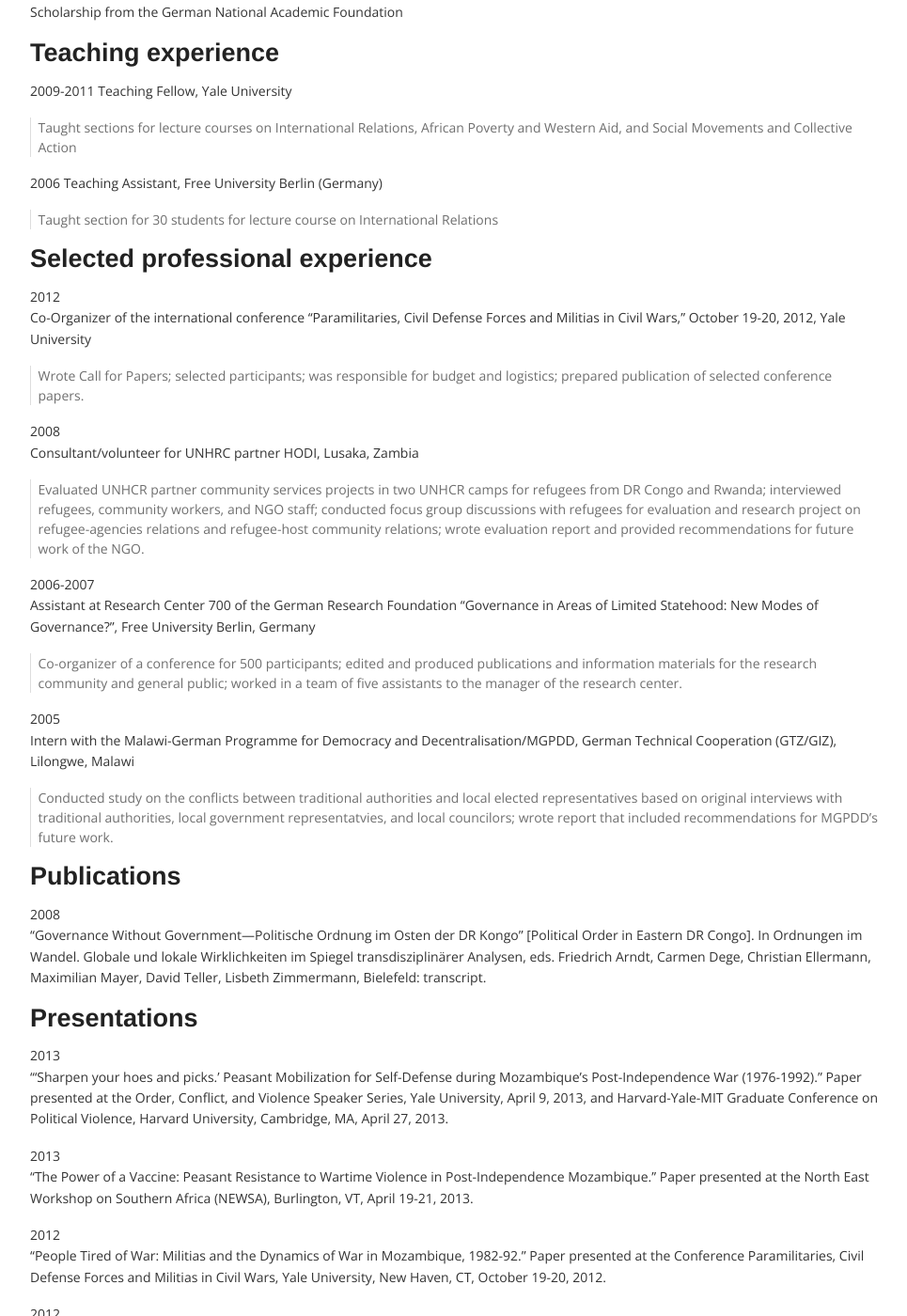
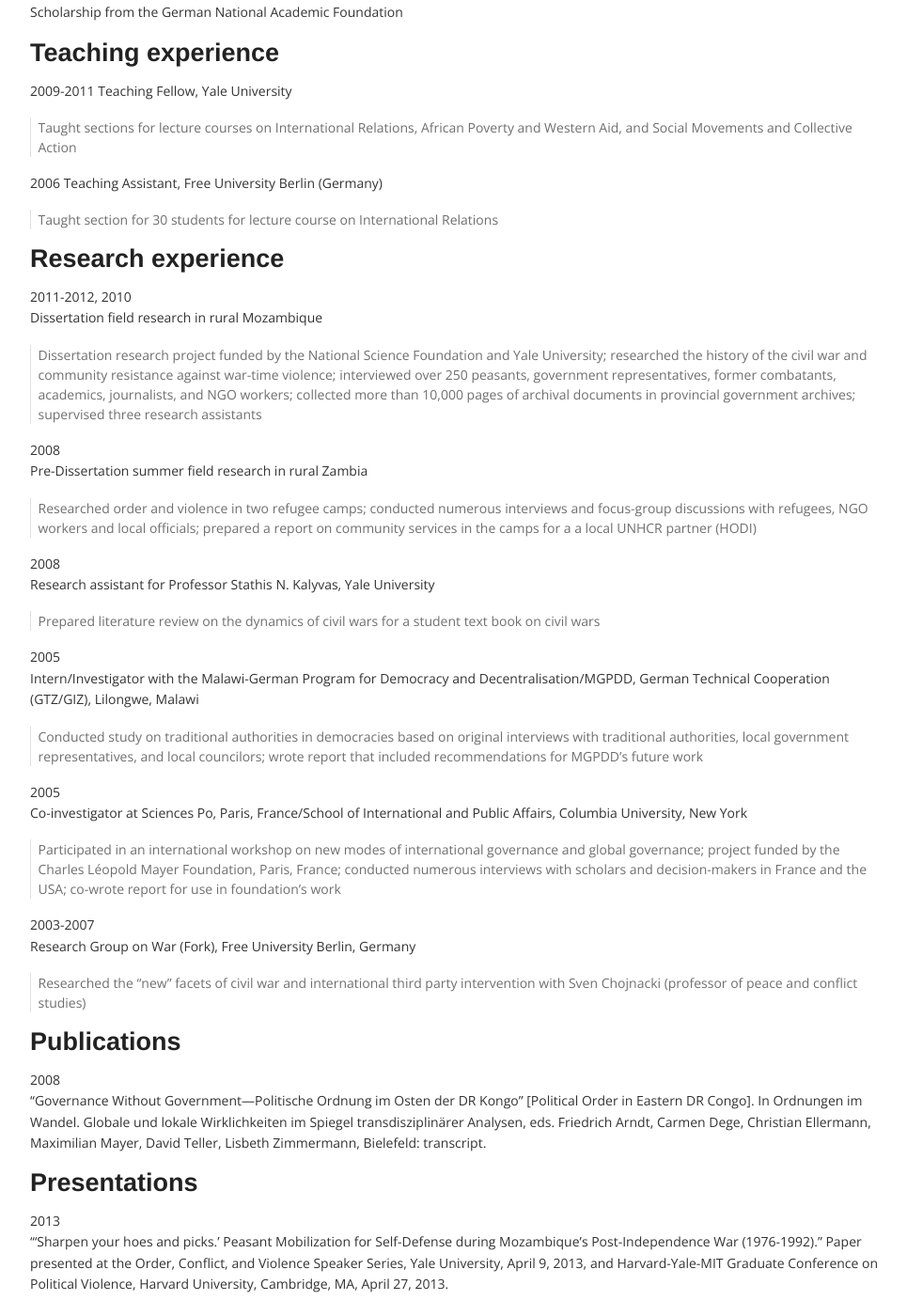
Before and after one commit to corinnajentzsch/corinnajentzsch.github.io, a Jekyll site: the page built from cv.md, in a window 1280 px wide and 1400 px high, scrolled down 1262 px. Shown: the whole window at 94% size, without its empty margins (153-1118 px from the left). Built offline with Jekyll 4.4.1, drawn with Linux system fonts in a browser that asks for light colours; nearby versions of some CDN libraries; library files that are not in the unit come from our copies; some of the changed text lies outside the part shown.

Commit message:
Updated cv.md

```diff
--- a/cv.md
+++ b/cv.md
@@ -60,27 +60,36 @@ Teaching Assistant, Free University Berlin (Germany)
 
 > Taught section for 30 students for lecture course on International Relations
 
-### Selected professional experience
+### Research experience
+2011-2012, 2010
+Dissertation field research in rural Mozambique
 
-2012
-Co-Organizer of the international conference “Paramilitaries, Civil Defense Forces and Militias in Civil Wars,” October 19-20, 2012, Yale University
-
-> Wrote Call for Papers; selected participants; was responsible for budget and logistics; prepared publication of selected conference papers.
+> Dissertation research project funded by the National Science Foundation and Yale University; researched the history of the civil war and community resistance against war-time violence; interviewed over 250 peasants, government representatives, former combatants, academics, journalists, and NGO workers; collected more than 10,000 pages of archival documents in provincial government archives; supervised three research assistants
 
 2008
-Consultant/volunteer for UNHRC partner HODI, Lusaka, Zambia
+Pre-Dissertation summer field research in rural Zambia
 
-> Evaluated UNHCR partner community services projects in two UNHCR camps for refugees from DR Congo and Rwanda; interviewed refugees, community workers, and NGO staff; conducted focus group discussions with refugees for evaluation and research project on refugee-agencies relations and refugee-host community relations; wrote evaluation report and provided recommendations for future work of the NGO.
+> Researched order and violence in two refugee camps; conducted numerous interviews and focus-group discussions with refugees, NGO workers and local officials; prepared a report on community services in the camps for a a local UNHCR partner (HODI)
 
-2006-2007
-Assistant at Research Center 700 of the German Research Foundation “Governance in Areas of Limited Statehood: New Modes of Governance?”, Free University Berlin, Germany
+2008
+Research assistant for Professor Stathis N. Kalyvas, Yale University
 
-> Co-organizer of a conference for 500 participants; edited and produced publications and information materials for the research community and general public; worked in a team of five assistants to the manager of the research center.
+> Prepared literature review on the dynamics of civil wars for a student text book on civil wars
 
 2005
-Intern with the Malawi-German Programme for Democracy and Decentralisation/MGPDD, German Technical Cooperation (GTZ/GIZ), Lilongwe, Malawi
+Intern/Investigator with the Malawi-German Program for Democracy and Decentralisation/MGPDD, German Technical Cooperation (GTZ/GIZ), Lilongwe, Malawi
 
-> Conducted study on the conflicts between traditional authorities and local elected representatives based on original interviews with traditional authorities, local government representatvies, and local councilors; wrote report that included recommendations for MGPDD’s future work.
+> Conducted study on traditional authorities in democracies based on original interviews with traditional authorities, local government representatives, and local councilors; wrote report that included recommendations for MGPDD’s future work
+
+2005
+Co-investigator at Sciences Po, Paris, France/School of International and Public Affairs, Columbia University, New York
+
+> Participated in an international workshop on new modes of international governance and global governance; project funded by the Charles Léopold Mayer Foundation, Paris, France; conducted numerous interviews with scholars and decision-makers in France and the USA; co-wrote report for use in foundation’s work
+
+2003-2007
+Research Group on War (Fork), Free University Berlin, Germany
+
+> Researched the “new” facets of civil war and international third party intervention with Sven Chojnacki (professor of peace and conflict studies)
 
 ### Publications
 
```
Also changed, not shown: other parts of cv.md (+1 -1 lines).
